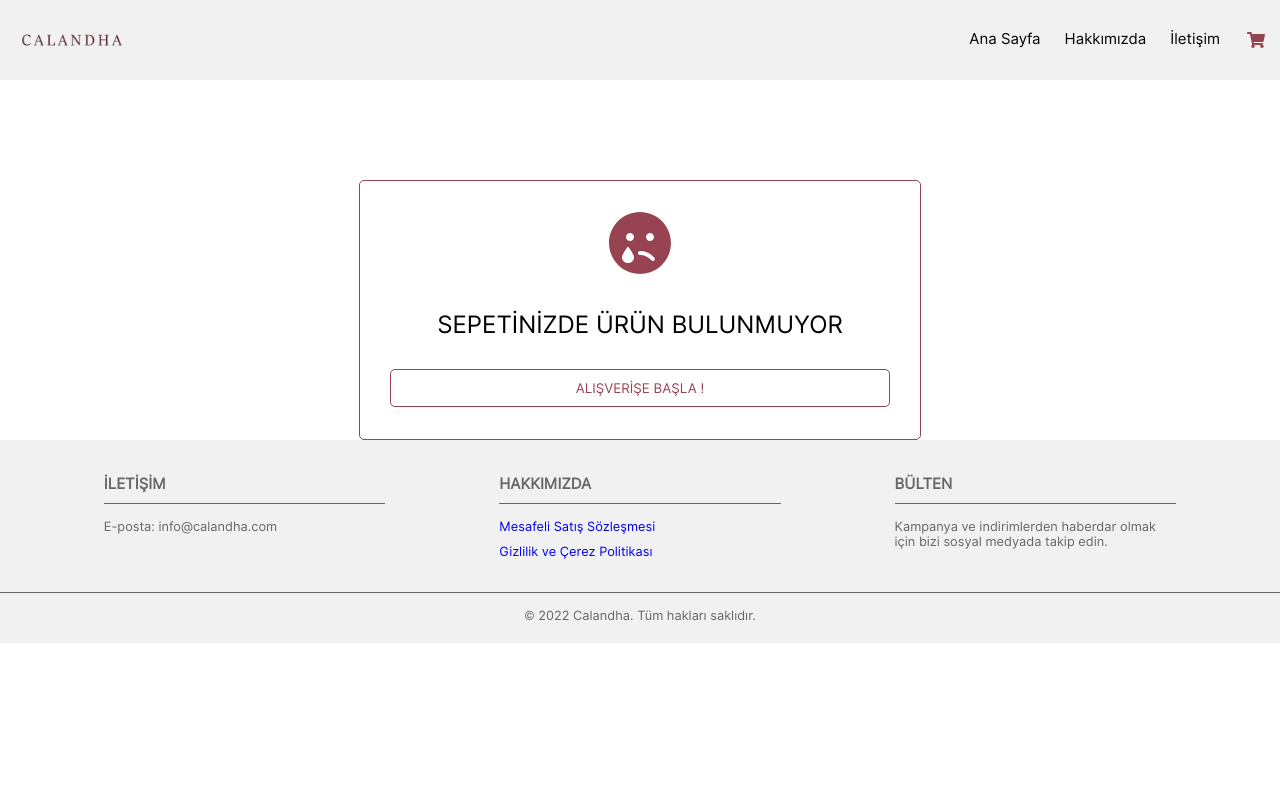
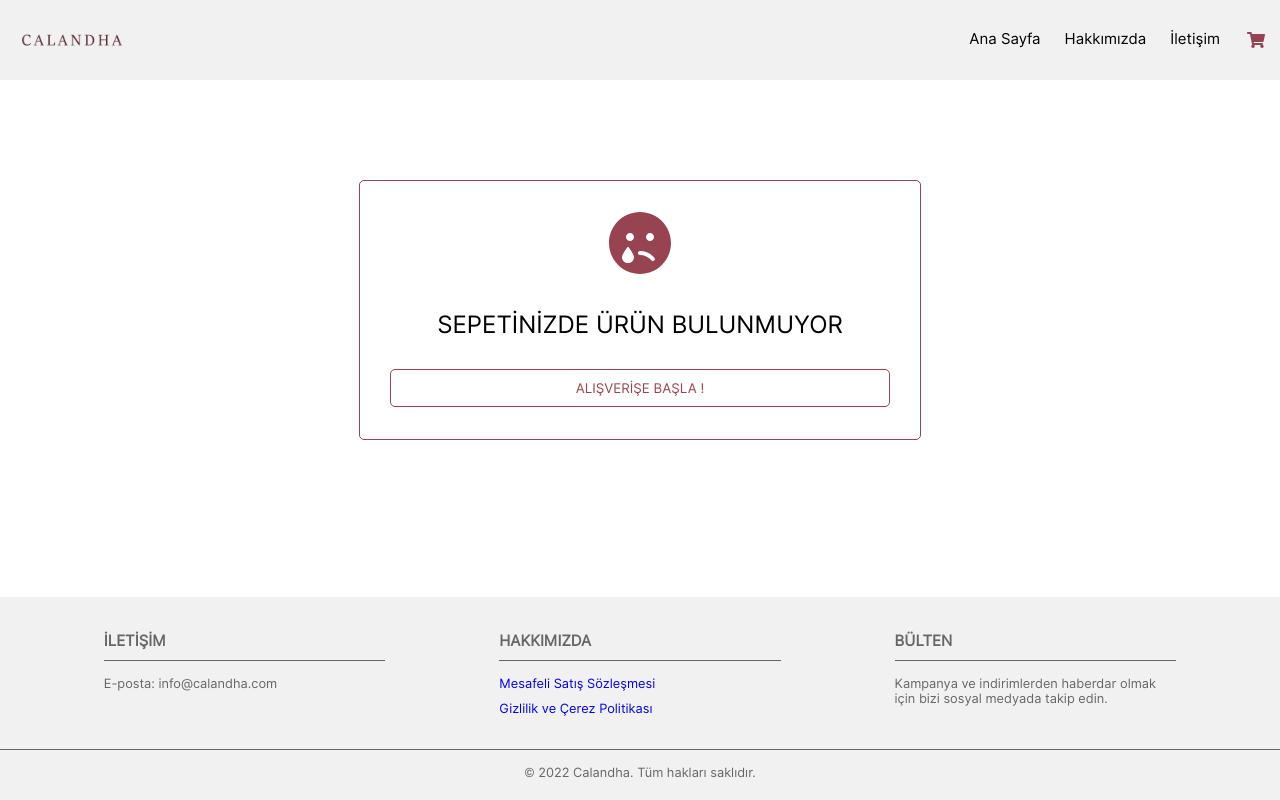
Before and after one commit to gunsela92/simple-shopping, a React (Create React App) app: page /cart in a window 1280 px wide. Built offline with nearby package versions, Linux system fonts and the light colour scheme.

Commit message:
Fix footer

```diff
--- a/src/App.css
+++ b/src/App.css
@@ -2,6 +2,10 @@
 
 * {
     font-family: Inter;
+}
+
+html, body, #root {
+    height: 100%;
 }
 
 body {
--- a/src/components/Footer/footer.css
+++ b/src/components/Footer/footer.css
@@ -5,7 +5,7 @@
     text-align: center;
     font-size: 0.8em;
     color: #666;
-    position: relative;
+    position: absolute;
     bottom: 0;
     height: auto;
     width: 100%;
```
